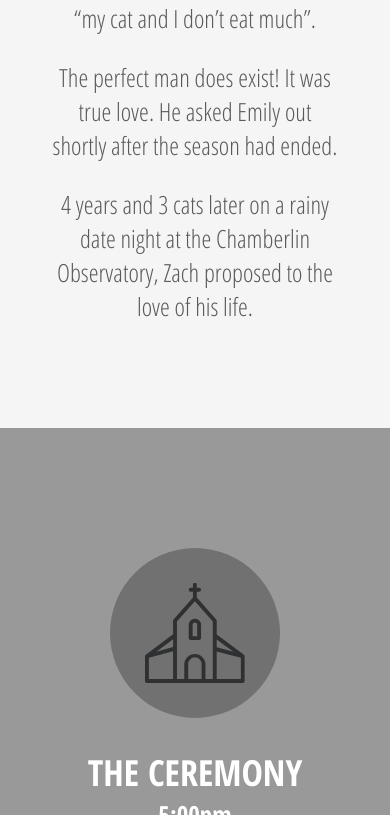
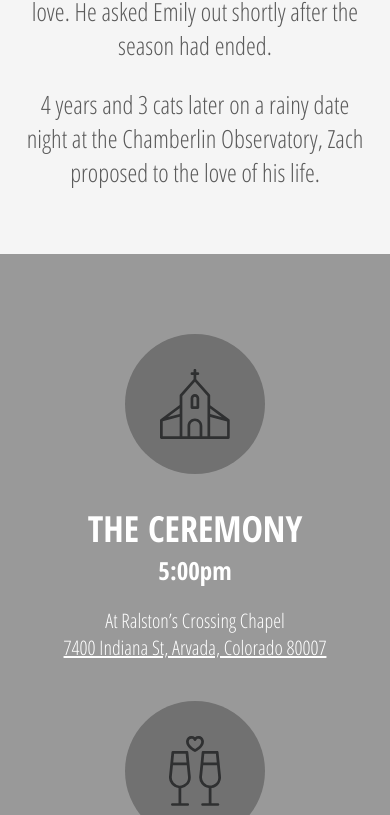
Before and after one commit to cmwint/ez-wedding-website, a React (Create React App) app: page / in a window 390 px wide. Shown: the part 1185-2000 px from the top of the page. Built offline with nearby package versions, Linux system fonts and the light colour scheme; the HTML template or start-up script is replaced by a standard one.

Commit message:
adjust for mobile

```diff
--- a/src/Details/Details.css
+++ b/src/Details/Details.css
@@ -1,7 +1,7 @@
 .details {
   background-color: #999;
   color: white;
-  padding: 80px 50px;
+  padding: 40px 20px;
 }
 
 .details__inner {
@@ -9,19 +9,7 @@
   margin: auto;
   text-align: center;
 }
-
-@media (min-width: 850px) {
-  .details__inner {
-    display: flex;
-    justify-content: center;
-  }
-  .details__single {
-    margin: 0 1%;
-  }
-}
-
 .details__single {
-  width: 80%;
   margin: 40px auto;
 }
 
@@ -48,17 +36,42 @@
 
 .details__single img {
   display: block;
-  max-height: 100px;
+  max-height: 100%;
+  max-width: 100%;
 }
 
 .details__image {
   display: flex;
   justify-content: center;
   align-items: center;
-  height: 100px;
-  width: 100px;
+  width: 70px;
+  height: 70px;
   margin: 0 auto 30px;
   padding: 35px;
   background-color: #717171;
   border-radius: 50%;
 }
+
+@media (min-width: 850px) {
+  .details__inner {
+    display: flex;
+    justify-content: center;
+  }
+  .details__single {
+    margin: 0 1%;
+  }
+}
+
+@media (min-width: 400px) {
+  .details {
+    padding: 80px 50px;
+  }
+  .details__single {
+    width: 80%;
+    margin: 40px auto;
+  }
+  .details__image {
+    width: 100px;
+    height: 100px;
+  }
+}
--- a/src/Header/Header.css
+++ b/src/Header/Header.css
@@ -6,11 +6,11 @@
   background-repeat: no-repeat;
   background-size: cover;
   color: #c3dc8e;
-  padding: 20px;
+  padding: 40px 20px;
   min-height: 500px;
 }
 .header__inner {
-  margin-top: 140px;
+  margin-top: 0px;
 }
 .header__inner p {
   font-size: 30px;
@@ -27,3 +27,11 @@
   font-family: 'Rochester', cursive;
   line-height: 1;
 }
+@media (min-width: 400px) {
+  .header header {
+    padding: 20px;
+  }
+  .header__inner {
+    margin-top: 140px;
+  }
+}
--- a/src/Intro/Intro.css
+++ b/src/Intro/Intro.css
@@ -1,6 +1,6 @@
 .intro {
   background-color: #f5f5f5;
-  padding: 80px 50px;
+  padding: 40px 20px;
   text-align: center;
   font-size: 25px;
 }
@@ -17,3 +17,8 @@
   margin: auto;
   text-align: center;
 }
+@media (min-width: 400px) {
+  .intro {
+    padding: 80px 50px;
+  }
+}
--- a/src/Registry/Registry.css
+++ b/src/Registry/Registry.css
@@ -27,4 +27,5 @@
 
 .registry__inner img {
   max-height: 100px;
+  max-width: 100%;
 }
```
